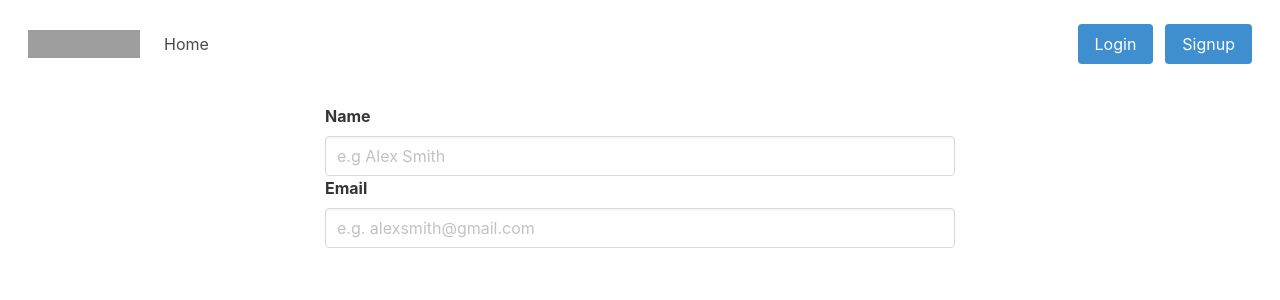
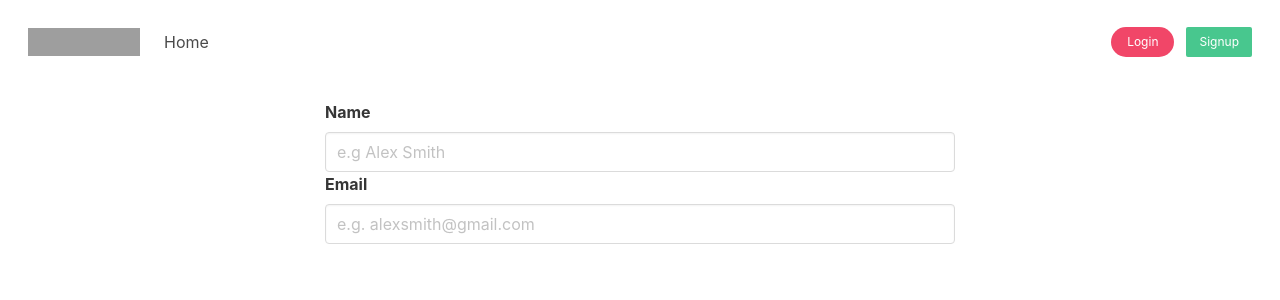
Before and after one commit to elisendamonserrat/lab-bulma-components-ih, a React (Create React App) app: page / in a window 1280 px wide. Shown: the top 300 px of the page. Built offline with nearby package versions, Linux system fonts and the light colour scheme; grey boxes are pictures that could not be loaded.

Commit message:
add cool button

```diff
--- a/src/components/CoolButton.jsx
+++ b/src/components/CoolButton.jsx
@@ -3,13 +3,23 @@ import 'bulma/css/bulma.css'
 import clsx from 'clsx';
 
 export default class CoolButton extends Component {
+    constructor(props) {
+        super(props);
+    }
+
     render() {
+        const buttonStyles = `
+        button
+        ${this.props.isSmall ? 'is-small' : ''}
+        ${this.props.isDanger ? 'is-danger' : ''}
+        ${this.props.isSuccess ? 'is-success' : ''}
+        ${this.props.isRounded ? 'is-rounded' : ''}
+        `
         return (
-          <p className="control">
-             <a href="#" className="button is-info">
-               {this.props.name}
-             </a>
-          </p>
+            <button className={buttonStyles}
+            >
+               {this.props.children}
+             </button>
         )
     }
 }
--- a/src/components/Navbar.jsx
+++ b/src/components/Navbar.jsx
@@ -1,6 +1,7 @@
 import React, { Component } from 'react'
 import 'bulma/css/bulma.css'
 import CoolButton from './CoolButton'
+import clsx from 'clsx';
 
 export default class Navbar extends Component {
     render() {
@@ -28,10 +29,10 @@ export default class Navbar extends Component {
                         <div className="navbar-item">
                           <div className="field is-grouped">
                               <p className="control">
-                                 <CoolButton name="Login"/>
+                                 <CoolButton isSmall isRounded isDanger>Login</CoolButton>
                               </p>
                               <p class="control">
-                                 <CoolButton name="Signup"/>
+                                 <CoolButton isSmall isSuccess>Signup</CoolButton>
                               </p>
                           </div>
                         </div>
```
Also changed, not shown: 1 other file (tests, documents, lock files or other folders).
